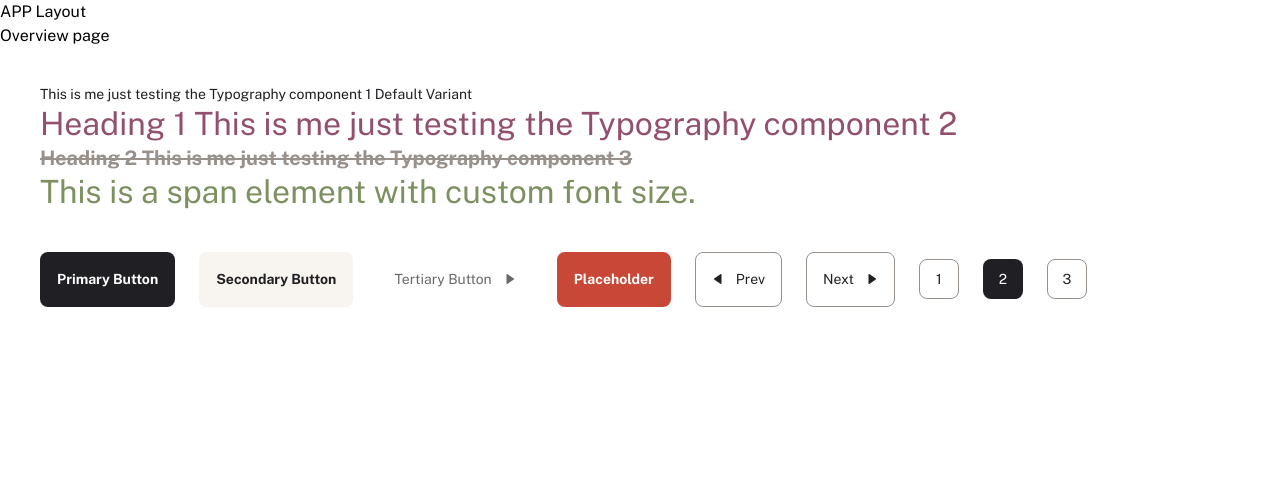
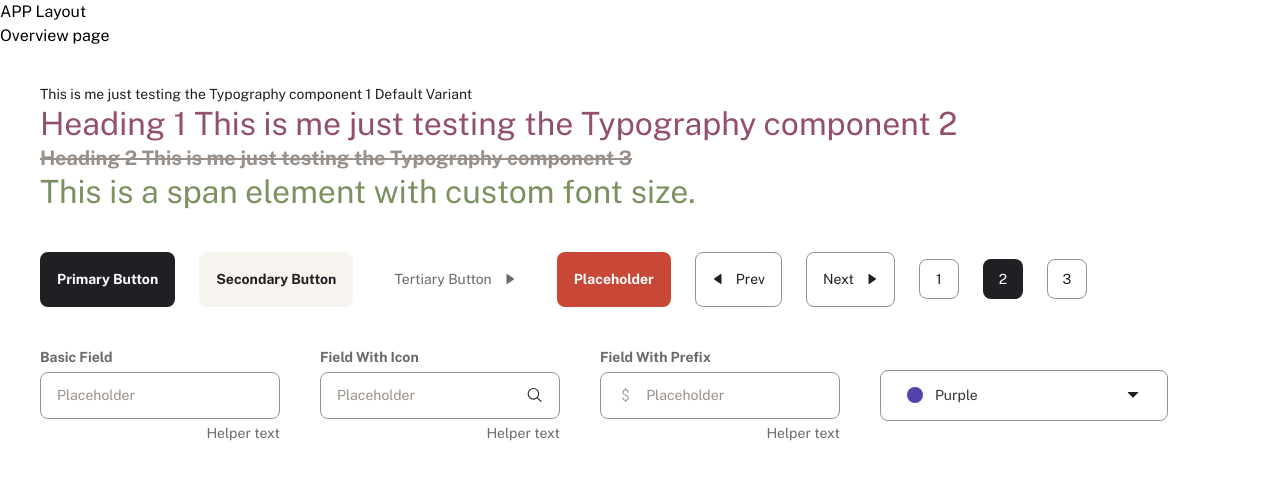
Before and after one commit to CrownedTechie/personal-finance-app, a React (Vite) app: page /overview in a window 1280 px wide. Shown: the top 480 px of the page. Built offline with nearby package versions, Linux system fonts and the light colour scheme.

Commit message:
--setup:: setup select dropdown component with react select and style the input component

```diff
--- a/package.json
+++ b/package.json
@@ -11,20 +11,23 @@
   },
   "dependencies": {
     "@tailwindcss/vite": "^4.0.4",
+    "chroma-js": "^3.1.2",
     "class-variance-authority": "^0.7.1",
     "clsx": "^2.1.1",
     "react": "^19.0.0",
     "react-dom": "^19.0.0",
     "react-icons": "^5.4.0",
+    "react-select": "^5.10.0",
     "tailwindcss": "^4.0.4"
   },
   "devDependencies": {
     "@eslint/js": "^9.19.0",
+    "@types/chroma-js": "^3.1.1",
     "@types/react": "^19.0.8",
     "@types/react-dom": "^19.0.3",
     "@types/react-router-dom": "^5.3.3",
     "@types/styled-components": "^5.1.34",
-    "@vitejs/plugin-react": "^4.3.4",
+    "@vitejs/plugin-react": "^1.3.2",
     "eslint": "^9.19.0",
     "eslint-plugin-react-hooks": "^5.0.0",
     "eslint-plugin-react-refresh": "^0.4.18",
--- a/src/components/index.ts
+++ b/src/components/index.ts
@@ -1,2 +1,3 @@
 export * from "./button";
+export * from "./textField";
 export * from "./typography";
--- /dev/null
+++ b/src/components/selectDropdown/index.tsx
@@ -0,0 +1,122 @@
+import chroma from "chroma-js";
+import Select, { StylesConfig, components } from 'react-select';
+import { GoTriangleDown, GoTriangleUp } from "react-icons/go";
+
+export interface ColourOption {
+  readonly value: string;
+  readonly label: string;
+  readonly color: string;
+  readonly isFixed?: boolean;
+  readonly isDisabled?: boolean;
+}
+
+export const colourOptions: readonly ColourOption[] = [
+  { value: 'ocean', label: 'Ocean', color: '#00B8D9', isFixed: true },
+  { value: 'blue', label: 'Blue', color: '#0052CC', isDisabled: true },
+  { value: 'purple', label: 'Purple', color: '#5243AA' },
+  { value: 'red', label: 'Red', color: '#FF5630', isFixed: true },
+  { value: 'orange', label: 'Orange', color: '#FF8B00' },
+  { value: 'yellow', label: 'Yellow', color: '#FFC400' },
+  { value: 'green', label: 'Green', color: '#36B37E' },
+  { value: 'forest', label: 'Forest', color: '#00875A' },
+  { value: 'slate', label: 'Slate', color: '#253858' },
+  { value: 'silver', label: 'Silver', color: '#666666' },
+];
+
+const dot = (color = 'transparent') => ({
+  alignItems: 'center',
+  display: 'flex',
+
+  ':before': {
+    backgroundColor: color,
+    borderRadius: 16,
+    content: '" "',
+    display: 'block',
+    marginRight: 12,
+    height: 16,
+    width: 16,
+  },
+});
+
+const colourStyles: StylesConfig<ColourOption> = {
+  control: (styles) => ({
+   ...styles,
+   border: '1px solid hsl(23, 6%, 57%)',
+   borderRadius: '.5rem',
+   padding: '0rem 1rem',
+   fontSize: '.875rem',
+   outline: 'none',
+   boxShadow: 'none',
+  }),
+  option: (styles, { data, isDisabled, isFocused, isSelected }) => {
+   const colorData = data as ColourOption;
+    const color = chroma(colorData.color);
+    return {
+      ...styles,
+      backgroundColor: isDisabled
+        ? undefined
+        : isSelected
+        ? colorData.color
+        : isFocused
+        ? color.alpha(0.1).css()
+        : undefined,
+      color: isDisabled
+        ? '#ccc'
+        : isSelected
+        ? chroma.contrast(color, 'white') > 2
+          ? 'white'
+          : 'black'
+        : colorData.color,
+      cursor: isDisabled ? 'not-allowed' : 'default',
+      textWrap: "nowrap",
+      whiteSpace: "wrap",
+
+      ':active': {
+        ...styles[':active'],
+        backgroundColor: !isDisabled
+          ? isSelected
+            ? colorData.color
+            : color.alpha(0.3).css()
+          : undefined,
+      },
+    };
+  },
+  input: (styles) => ({
+   ...styles,
+   ...dot(),
+   padding: '0.75rem 0rem',
+   margin: '0rem',
+  }),
+  placeholder: (styles) => ({ ...styles, ...dot('#ccc') }),
+  singleValue: (styles, { data }) => ({ ...styles, ...dot(data.color) }),
+
+};
+
+const CustomDropdownIndicator = (props: any) => {
+  const { selectProps } = props;
+
+  return (
+    <components.DropdownIndicator {...props}>
+      {selectProps.menuIsOpen ? (
+        <GoTriangleUp className="size-250 text-grey900" />
+      ) : (
+        <GoTriangleDown className="size-250 text-grey900" />
+      )}
+    </components.DropdownIndicator>
+  );
+};
+
+export const SelectDropdown = ({}) => {
+ return (
+  <Select
+   defaultValue={colourOptions[2]}
+   options={colourOptions}
+   styles={colourStyles}
+   components={{
+    DropdownIndicator: CustomDropdownIndicator,
+    IndicatorSeparator: () => null
+   }}
+   // unstyled={true}
+  />
+ );
+};
--- /dev/null
+++ b/src/components/textField/index.tsx
@@ -0,0 +1,41 @@
+import { Typography } from "../typography";
+import { ReactNode } from "react";
+import clsx from "clsx";
+
+interface ITextfieldProps {
+ icon?: ReactNode;
+ prefix?: ReactNode;
+ labelText?: string;
+ helperText?: string;
+}
+
+
+export const TextField = ({icon, labelText, helperText, prefix}: ITextfieldProps) => {
+ return (
+  <div className="flex flex-col gap-50 w-[20%]">
+   <label htmlFor="">
+    <Typography
+     color="grey500"
+     fontWeight="bold"
+    >
+     {labelText}
+    </Typography>
+   </label>
+
+   <div className={clsx(
+    "border border-beige500 px-200 rounded-100",
+    (icon || prefix) && "flex items-center gap-150"
+   )}>
+    {prefix && prefix}
+    <input
+     type="text"
+     name=""
+     placeholder="Placeholder"
+     className=" py-150 font-normal text-sm text-grey900 w-full placeholder:text-sm placeholder-beige500 focus:outline-none "
+    />
+    {icon && icon}
+   </div>
+   <Typography color="grey500" customClass="place-self-end">{helperText}</Typography>
+  </div>
+ );
+}
--- a/src/index.css
+++ b/src/index.css
@@ -35,11 +35,11 @@
   --color-orange: hsl(18, 47%, 52%);
 
   /* Text font sizes */
-  --text-xl: 2rem;
-  --text-lg: 1.25rem;
-  --text-md: 1rem;
-  --text-sm: .875rem;
-  --text-xs: .75rem;
+  --text-xl: 2rem;  /*text preset 1*/
+  --text-lg: 1.25rem; /*text preset 2*/
+  --text-md: 1rem; /*text preset 3*/
+  --text-sm: .875rem; /*text preset 4*/
+  --text-xs: .75rem; /*text preset 5*/
 
   /* Line height for the font sizes */
   --text-xl--line-height: 120%;
--- a/src/pages/Overview.tsx
+++ b/src/pages/Overview.tsx
@@ -1,10 +1,9 @@
-import { Button, Typography } from "../components";
+import { Button, TextField, Typography } from "../components";
+import { IoSearchOutline } from "react-icons/io5";
+import { LiaDollarSignSolid } from "react-icons/lia";
+import { SelectDropdown } from "../components/selectDropdown";
 
-type Props = {
-
-}
-
-export const Overview = ({}: Props) => {
+export const Overview = ({}) => {
  return (
   <>
    <h1>Overview page</h1>
@@ -43,7 +42,7 @@ export const Overview = ({}: Props) => {
     </Typography>
 
 
-    <div className="flex items-center gap-300 mt-500">
+    <div className="flex items-center gap-300 mt-500 ">
       <Button variant="primary">Primary Button</Button>
       <Button variant="secondary">Secondary Button</Button>
       <Button variant="tertiary">Tertiary Button</Button>
@@ -53,8 +52,28 @@ export const Overview = ({}: Props) => {
       <Button variant="pagination" customClass="size-500">1</Button>
       <Button variant="pagination" customClass="size-500 bg-grey900 text-white border-transparent">2</Button>
       <Button variant="pagination" customClass="size-500">3</Button>
+    </div>
+
+    <div className="mt-500 flex gap-500 items-center">
+      <TextField
+        labelText="Basic Field"
+        helperText="Helper text"
+      />
+      <TextField
+        labelText="Field With Icon"
+        helperText="Helper text"
+        icon={<IoSearchOutline className="size-250 text-grey900" />}
+      />
+      <TextField
+        labelText="Field With Prefix"
+        helperText="Helper text"
+        prefix={<LiaDollarSignSolid className="size-250 text-beige500" />}
+      />
+
+    <SelectDropdown />
 
     </div>
+
    </div>
   </>
  );
```
Also changed, not shown: 1 other file (tests, documents, lock files or other folders).
